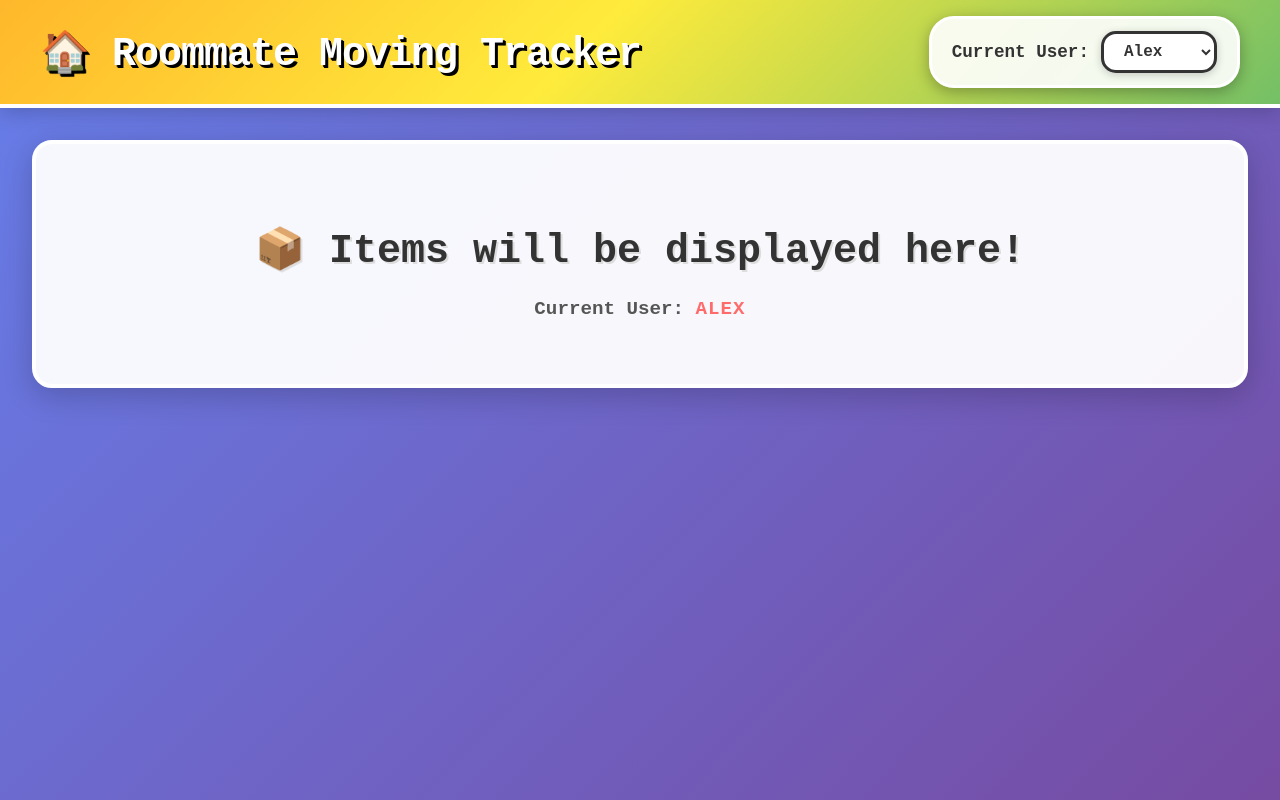
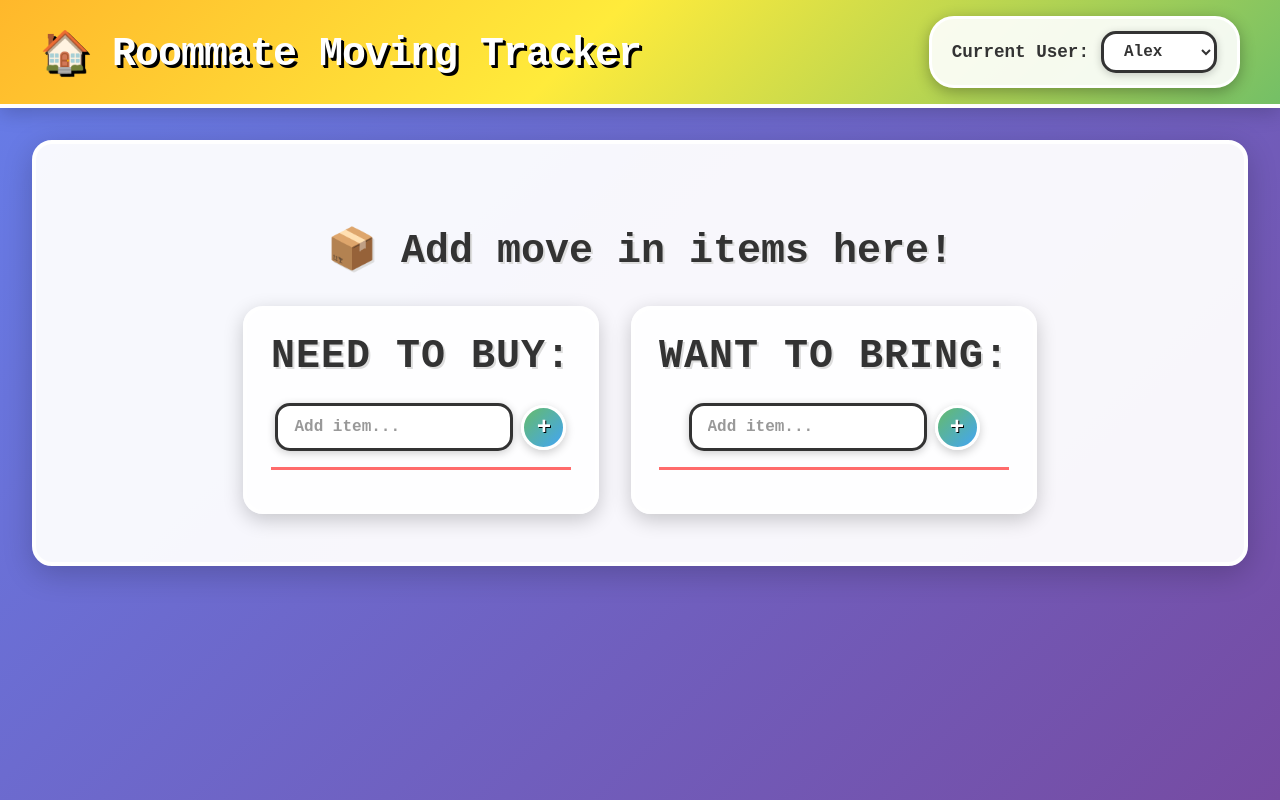
Before and after one commit to Alaric006/Item-Organization, a React (Create React App) app in the folder frontend/: page / in a window 1280 px wide. Built offline with nearby package versions, Linux system fonts and the light colour scheme.

Commit message:
Added Item Lists
Created item list sorted based on item status (want to bring, need to
buy, etc.). Added the ability to add to lists (but not remove!).

```diff
--- a/frontend/src/App.css
+++ b/frontend/src/App.css
@@ -9,8 +9,8 @@
   min-height: calc(100vh - 200px);
 }
 
-.content-placeholder {
-  max-width: 1200px;
+.main-container {
+  max-width: 2400px;
   margin: 0 auto;
   background: rgba(255, 255, 255, 0.95);
   border-radius: 20px;
@@ -20,7 +20,7 @@
   box-shadow: 0 8px 30px rgba(0, 0, 0, 0.2);
 }
 
-.content-placeholder h2 {
+.main-container h2 {
   color: #333;
   font-size: 2.5rem;
   margin-bottom: 1.5rem;
@@ -28,15 +28,15 @@
   font-family: 'Courier New', monospace;
 }
 
-.content-placeholder p {
-  color: #555;
-  font-size: 1.2rem;
-  margin: 1rem 0;
-  font-weight: bold;
-}
-
-.content-placeholder strong {
+.main-container strong {
   color: #ff6b6b;
   text-transform: uppercase;
   letter-spacing: 1px;
 }
+
+.lists-container {
+  display: flex;
+  gap: 2rem;
+  justify-content: center;
+  margin-top: 2rem;
+}
--- a/frontend/src/App.tsx
+++ b/frontend/src/App.tsx
@@ -1,11 +1,15 @@
 import React, { useState } from 'react';
 import Header from './components/Header';
+import ItemList from './components/ItemList';
 import './App.css';
 
 function App() {
   const [currentUser, setCurrentUser] = useState('Alex');
 
   const users = ['Alex', 'Jamie', 'Sam', 'Taylor'];
+
+  const [needToBuy, setNeedToBuy] = useState<string[]>([]);
+  const [wantToBuy, setWantToBuy] = useState<string[]>([]);
 
   const handleUserChange = (user: string) => {
     setCurrentUser(user);
@@ -20,9 +24,20 @@ function App() {
         onUserChange={handleUserChange}
       />
       <main className="main-content">
-        <div className="content-placeholder">
-          <h2>📦 Items will be displayed here!</h2>
-          <p>Current User: <strong>{currentUser}</strong></p>
+        <div className="main-container">
+          <h2>📦 Add move in items here!</h2>
+          <div className='lists-container'>
+            <ItemList
+              listName='Need to Buy'
+              listItems={needToBuy}
+              addItem={(itemName) => {setNeedToBuy([...needToBuy, itemName])}}
+            />
+            <ItemList
+              listName='Want to Bring'
+              listItems={wantToBuy}
+              addItem={(itemName) => {setWantToBuy([...wantToBuy, itemName])}}
+            />
+          </div>
         </div>
       </main>
     </div>
--- /dev/null
+++ b/frontend/src/components/ItemList.css
@@ -0,0 +1,129 @@
+.item-list-container {
+  background: rgba(255, 255, 255, 0.9);
+  border: 4px solid #fff;
+  border-radius: 20px;
+  padding: 1.5rem;
+  box-shadow: 0 6px 20px rgba(0, 0, 0, 0.2);
+  min-width: 250px;
+  text-align: center;
+  transition: transform 0.3s ease, box-shadow 0.3s ease;
+}
+
+.item-list-container:hover {
+  transform: translateY(-5px);
+  box-shadow: 0 8px 25px rgba(0, 0, 0, 0.3);
+}
+
+.item-list-container h2 {
+  color: #333;
+  font-family: 'Courier New', monospace;
+  font-size: 1.5rem;
+  font-weight: bold;
+  text-shadow: 2px 2px 0px #ddd;
+  margin-bottom: 1rem;
+  margin-top: 0;
+  text-transform: uppercase;
+  letter-spacing: 1px;
+}
+
+.item-list {
+  list-style: none;
+  padding: 0;
+  margin: 0;
+  border-top: 3px solid #ff6b6b;
+  padding-top: 1rem;
+}
+
+.item-list-elem {
+  background: linear-gradient(135deg, #ff6b6b, #ffa726);
+  padding: 0.75rem 1rem;
+  margin-bottom: 0.5rem;
+  border-radius: 15px;
+  border: 3px solid #fff;
+  box-shadow: 0 3px 10px rgba(0, 0, 0, 0.2);
+  transition: all 0.3s ease;
+  cursor: pointer;
+}
+
+.item-list-elem p {
+  color: #fff;
+  font-family: 'Courier New', monospace;
+  font-weight: bold;
+  text-shadow: 1px 1px 0px #000;
+  margin: 0;
+}
+
+.item-list-elem:hover {
+  transform: translateY(-2px);
+  box-shadow: 0 5px 15px rgba(0, 0, 0, 0.3);
+  background: linear-gradient(135deg, #ffa726, #ff6b6b);
+}
+
+.item-list-elem:last-child {
+  margin-bottom: 0;
+}
+
+.add-span {
+  display: flex;
+  gap: 0.5rem;
+  margin-bottom: 1rem;
+  justify-content: center;
+  align-items: center;
+}
+
+.add-span input[type='text'] {
+  flex: 1;
+  padding: 0.75rem 1rem;
+  border: 3px solid #333;
+  border-radius: 15px;
+  background: #fff;
+  color: #333;
+  font-family: 'Courier New', monospace;
+  font-weight: bold;
+  font-size: 1rem;
+  box-shadow: 0 2px 8px rgba(0, 0, 0, 0.2);
+  transition: all 0.3s ease;
+  max-width: 200px;
+}
+
+.add-span input[type='text']:focus {
+  outline: none;
+  border-color: #ff6b6b;
+  box-shadow: 0 0 0 3px rgba(255, 107, 107, 0.3);
+  transform: translateY(-2px);
+}
+
+.add-span input[type='text']::placeholder {
+  color: #999;
+  font-family: 'Courier New', monospace;
+}
+
+.add-button {
+  background: linear-gradient(135deg, #66bb6a, #42a5f5);
+  color: #fff;
+  border: 3px solid #fff;
+  border-radius: 50%;
+  width: 45px;
+  height: 45px;
+  font-family: 'Courier New', monospace;
+  font-size: 1.5rem;
+  font-weight: bold;
+  cursor: pointer;
+  box-shadow: 0 3px 10px rgba(0, 0, 0, 0.2);
+  transition: all 0.3s ease;
+  text-shadow: 1px 1px 0px #000;
+  display: flex;
+  align-items: center;
+  justify-content: center;
+}
+
+.add-button:hover {
+  background: linear-gradient(135deg, #42a5f5, #66bb6a);
+  transform: translateY(-3px);
+  box-shadow: 0 5px 15px rgba(0, 0, 0, 0.3);
+}
+
+.add-button:active {
+  transform: translateY(-1px);
+  box-shadow: 0 2px 8px rgba(0, 0, 0, 0.2);
+}
--- /dev/null
+++ b/frontend/src/components/ItemList.tsx
@@ -0,0 +1,41 @@
+import React, {useState} from 'react';
+import './ItemList.css';
+
+interface ItemListProps {
+    listName: string;
+    listItems: string[];
+    addItem: (itemName: string) => void;
+}
+
+const ItemList: React.FC<ItemListProps> = ({listName, listItems, addItem}) => {
+    const [inputValue, setInputValue] = useState('');
+
+    const handleAddItem = () => {
+        if (inputValue.trim()) {
+            addItem(inputValue.trim());
+            setInputValue('');
+        }
+    };
+
+    return (
+        <div className='item-list-container'>
+            <h2>{listName}:</h2>
+            <span className='add-span'>
+                <input type='text'
+                    value={inputValue}
+                    onChange={(e) => setInputValue(e.target.value)}
+                    onKeyPress={(e) => e.key === 'Enter' && handleAddItem()}
+                    placeholder="Add item..."
+                />
+                <button className='add-button' onClick={handleAddItem}>+</button>
+            </span>
+            <ul className='item-list'>
+                {listItems.map((item) => (
+                    <li key={item} className='item-list-elem'><p>{item}</p></li>
+                ))}
+            </ul>
+        </div>
+    )
+}
+
+export default ItemList;
```
